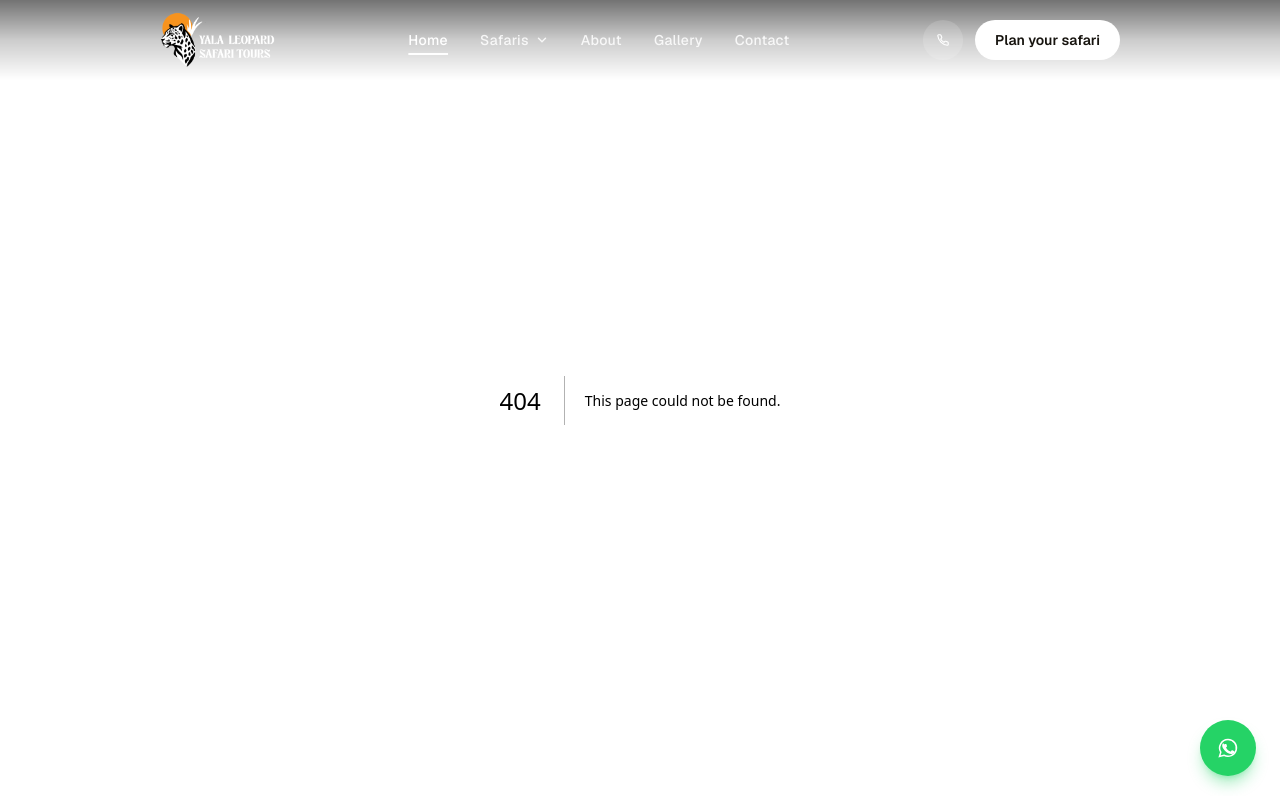
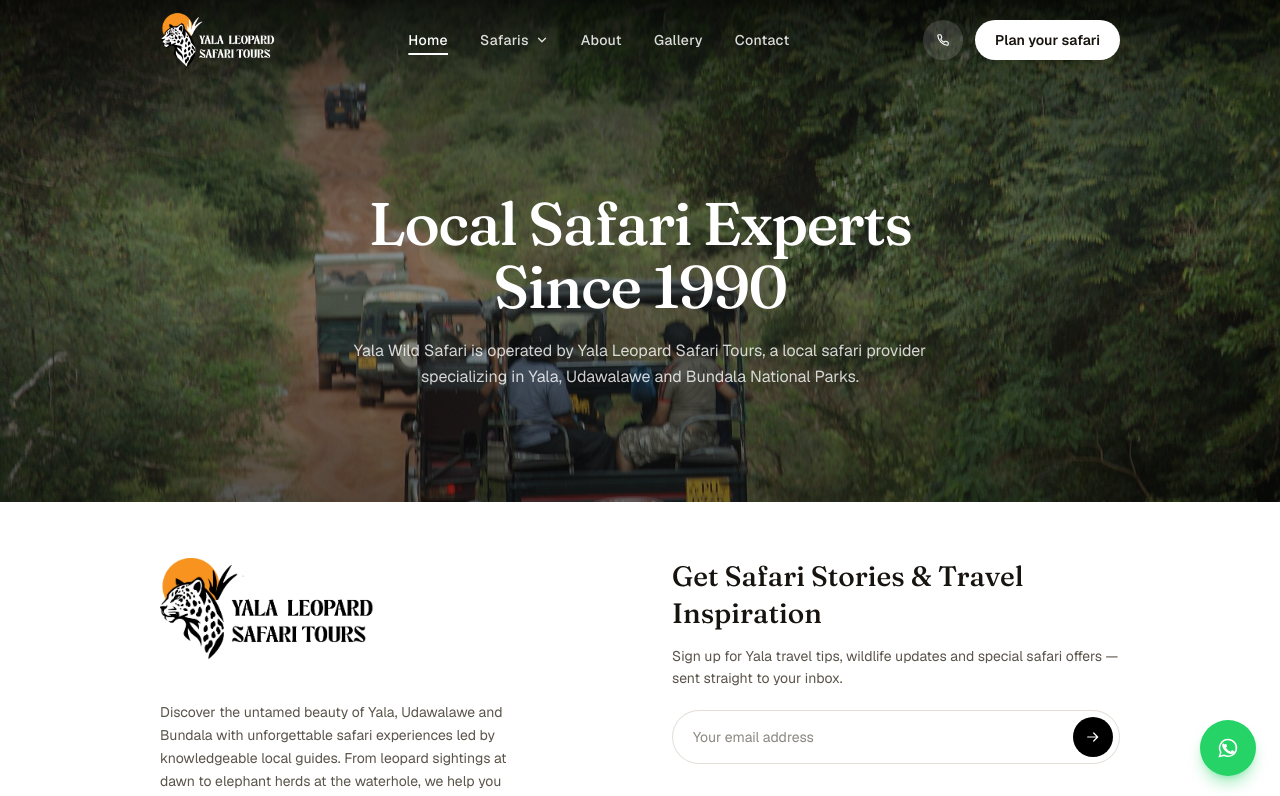
Before and after one commit to sarangas001/yala-leopard-safari-tours, a Next.js app: page /about in a window 1280 px wide. Before the commit this address had no page. Shown: the top 796 px of the page. Built offline with nearby package versions, Linux system fonts and the light colour scheme.

Commit message:
feat: add AboutPage and AboutHero component for enhanced About section

```diff
--- /dev/null
+++ b/app/about/page.tsx
@@ -0,0 +1,16 @@
+import type { Metadata } from "next";
+import AboutHero from "@/components/AboutHero";
+
+export const metadata: Metadata = {
+  title: "About Us | Yala Leopard Safari Tours",
+  description:
+    "Yala Wild Safari is operated by Yala Leopard Safari Tours, a local safari provider specializing in Yala, Udawalawe and Bundala National Parks.",
+};
+
+export default function AboutPage() {
+  return (
+    <main className="flex flex-1 flex-col bg-white">
+      <AboutHero />
+    </main>
+  );
+}
--- /dev/null
+++ b/components/AboutHero.tsx
@@ -0,0 +1,34 @@
+import Image from "next/image";
+import Reveal from "@/components/Reveal";
+
+export default function AboutHero() {
+  return (
+    <section className="relative w-full overflow-hidden bg-white">
+      <div className="absolute inset-0">
+        <Image
+          src="/images/scenic/safari-jeeps.jpg"
+          alt="A convoy of safari jeeps on a dirt track through Yala's dry-zone forest"
+          fill
+          priority
+          sizes="100vw"
+          quality={75}
+          className="object-cover"
+        />
+        <div className="absolute inset-0 bg-linear-to-b from-black/65 via-black/35 to-black/55" />
+      </div>
+
+      <div className="relative z-10 mx-auto max-w-[1600px] px-10 pt-32 pb-20 text-center sm:px-20 sm:pt-40 sm:pb-24 lg:px-40 lg:pt-48 lg:pb-28">
+        <Reveal className="mx-auto max-w-2xl">
+          <h1 className="font-display text-4xl font-medium leading-[1.05] tracking-tight text-white sm:text-5xl lg:text-6xl">
+            Local Safari Experts Since 1990
+          </h1>
+          <p className="mx-auto mt-5 max-w-xl text-sm leading-relaxed text-white/80 sm:text-base">
+            Yala Wild Safari is operated by Yala Leopard Safari Tours, a
+            local safari provider specializing in Yala, Udawalawe and
+            Bundala National Parks.
+          </p>
+        </Reveal>
+      </div>
+    </section>
+  );
+}
--- a/components/Header.tsx
+++ b/components/Header.tsx
@@ -14,7 +14,7 @@ const PARKS = [
 
 const NAV_LINKS = [
   { href: "/", label: "Home" },
-  { href: "/#about", label: "About" },
+  { href: "/about", label: "About" },
   { href: "/#gallery", label: "Gallery" },
   { href: "/#enquire", label: "Contact" },
 ];
```
